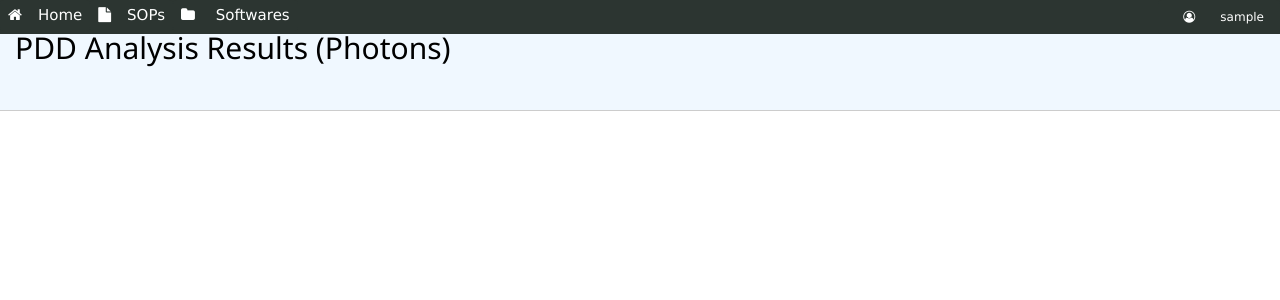
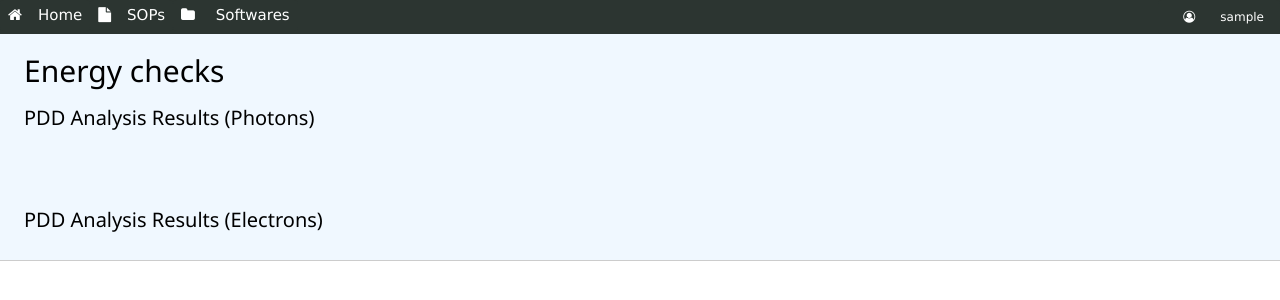
Before and after one commit to nkosie18/work_app, a Flask app: page /energyChecks/upload_status in a window 1280 px wide. Shown: the top 300 px of the page. Run offline with Flask 2, Linux system fonts and the light colour scheme; the visitor is signed in with stand-in values (Sample User, id 1); data comes from the database, SQL or seed files in the repository; data that the repository does not hold is empty; parts of the project's set-up code (start-up, migrations or seed data) failed here and were passed over; some libraries are stand-ins or nearby versions.

Commit message:
work from home

```diff
--- a/app/energyChecks/views.py
+++ b/app/energyChecks/views.py
@@ -21,12 +21,15 @@ def energyChecks():
     return   'hello world' #render_template(energyChecks.htnl, photons = photon_energies, electrons = electron_energies)
 
 class energy_check():
-    def __init__(self, machine, beam, pdd10_curr, pdd10_prev, pdd_comm, tpr2010_curr, tpr2010_prev, tpr2010_comm):
+    def __init__(self, machine, beam, pdd10_curr, pdd10_prev, pdd_comm, tpr2010_curr, tpr2010_prev, tpr2010_comm, dmax_curr, dmax_prev, dmax_comm):
         self.machine = machine
         self.beam = beam
         self.pdd10_curr = pdd10_curr
         self.pdd10_prev = pdd10_prev
         self.pdd_comm = pdd_comm
+        self.dmax_curr = dmax_curr
+        self.dmax_prev = dmax_prev
+        self.dmax_comm = dmax_comm
         self.tpr2010_curr = tpr2010_curr
         self.tpr2010_prev = tpr2010_prev
         self.tpr2010_comm = tpr2010_comm
@@ -36,23 +39,29 @@ class energy_check():
 def upload_status():
     uid_from_session = request.args.get('uid_new')
     new_photon_data = Pdd_data_photons.query.filter_by(uid_new_p = uid_from_session).all()
+    new_electron_data = Pdd_data_electrons.query.filter_by(uid_new_e = uid_from_session).all()
     results = []
+
+    ###########
+    # Photon data
+    #############
     for each_beam in new_photon_data:
         machine_id = each_beam.machine_scaned_p
         beam_id = each_beam.beam_energy_p
         machine_obj = Machine.query.filter_by(id = machine_id).first()
-        beam_obj = Photon_energy.query.filter_by(id = beam_id).first()
+        beam_obj = Photon_energy.query.filter_by(id = beam_id).first()   # this is the commissioning data
         name_combined = '{}_{}'.format(machine_obj.n_name, beam_obj.energy)
         #comm_data = Photon_energy.query.filter(and_(Photon_energy.machine_id_p == machine_id, Photon_energy.id == beam_id)).first()
         previous_data = Pdd_data_photons.query.filter(and_(Pdd_data_photons.machine_scaned_p == machine_id, Pdd_data_photons.beam_energy_p == beam_id, Pdd_data_photons.uid_new_p != uid_from_session)).order_by(desc(Pdd_data_photons.date)).first()
         if previous_data is not None:
-            json_obj = energy_check(machine_obj.n_name, beam_obj.energy, each_beam.pdd10, previous_data.pdd10, beam_obj.com_pdd10, each_beam.tpr2010, previous_data.tpr2010, beam_obj.com_tpr)
+            print("dmax: %s" %each_beam.dose_dmax)
+            json_obj = energy_check(machine_obj.n_name, beam_obj.energy, each_beam.pdd10, previous_data.pdd10, beam_obj.com_pdd10, each_beam.tpr2010, previous_data.tpr2010, beam_obj.com_tpr, each_beam.dose_dmax, previous_data.dose_dmax, beam_obj.com_dose_dmax)
             results.append(json_obj)
         if previous_data is None:
-            json_obj = energy_check(machine_obj.n_name, beam_obj.energy, each_beam.pdd10, beam_obj.com_pdd10, beam_obj.com_pdd10, each_beam.tpr2010, beam_obj.com_tpr, beam_obj.com_tpr)
+            json_obj = energy_check(machine_obj.n_name, beam_obj.energy, each_beam.pdd10, beam_obj.com_pdd10, beam_obj.com_pdd10, each_beam.tpr2010, beam_obj.com_tpr, beam_obj.com_tpr, each_beam.dose_dmax, beam_obj.com_dose_dmax, beam_obj.com_dose_dmax)
             results.append(json_obj)
 
-    return render_template('energyChecks/upload_status.html',round = round, results = results, abs = abs)
+    return render_template('energyChecks/upload_status.html',round = round, results = results, abs = abs, float = float )
 
 
 
@@ -101,7 +110,7 @@ def update_pdd():
 
                                 if beamEnergy == '110X':
                                     machine_energy = Photon_energy.query.filter(and_(Photon_energy.energy == '10X-FFF', Photon_energy.machine_id_p == machine.id)).first_or_404()
-                                pdd_data = Pdd_data_photons(uid_new_p = uid_new, date = date_today, pdd10 = float(each_scan.calc_results()['D100']), tpr2010 = float(each_scan.calc_results()['Q Index']), machine_scaned_p = machine.id, beam_energy_p = machine_energy.id,  user_added_by_p = current_user.id)
+                                pdd_data = Pdd_data_photons(uid_new_p = uid_new, date = date_today, pdd10 = float(each_scan.calc_results()['D100']), tpr2010 = float(each_scan.calc_results()['Q Index']), dose_dmax = each_scan.calc_results()['D max'] , machine_scaned_p = machine.id, beam_energy_p = machine_energy.id,  user_added_by_p = current_user.id)
 
                                 checkDuplicate = Pdd_data_photons.query.filter(and_(Pdd_data_photons.date == date_today, Pdd_data_photons.machine_scaned_p == machine.id, Pdd_data_photons.beam_energy_p == machine_energy.id)).first()
                                 if not checkDuplicate is None:
--- a/app/static/css/energy.css
+++ b/app/static/css/energy.css
@@ -4,7 +4,7 @@ hr {
 }
 .heading {
   border-bottom: 1px solid #ccc;
-  padding-left: 15px;
+  padding-left: 24px;
   padding-top: 15px;
   background-color: aliceblue;
 }
@@ -28,3 +28,8 @@ hr {
   padding-right: 5px;
   padding-left: 5px;
 }
+
+#bottomline {
+  border-top: 1px solid #111;
+  border-radius: 2px;
+}
--- a/app/templates/energyChecks/upload_status.html
+++ b/app/templates/energyChecks/upload_status.html
@@ -6,7 +6,9 @@
 {% endblock head %} {% block title %} Energy Checks results photons {% endblock
 %} {% block content %}
 <div class="heading w3-container-fluid">
-  <h2>PDD Analysis Results (Photons)</h2>
+  <br />
+  <h2>Energy checks</h2>
+  <h4>PDD Analysis Results (Photons)</h4>
   <div class="w3-row">
     <p style="color: tomato">
       {% with messages = get_flashed_messages() %} {% if messages %} {% for
@@ -36,7 +38,7 @@
           <p>PDD<sub>10</sub>:</p>
         </div>
         <div class="w3-col l6 m6 s6">
-          <p>{{round(each.pdd10_curr,2)}}</p>
+          <p>{{round(each.pdd10_curr,2)}} %</p>
         </div>
       </div>
       <div class="w3-row">
@@ -48,7 +50,7 @@
             <div class="w3-col l6 m6 s6">
               <p>
                 {{ round(100 * (each.pdd10_curr - each.pdd10_prev) /
-                each.pdd10_prev),2}}%
+                each.pdd10_prev),2}} % Different
               </p>
             </div>
             <div class="w3-col l6 m6 s6">
@@ -71,7 +73,7 @@
             <div class="w3-col l6 m6 s6">
               <p>
                 {{ round(100 * (each.pdd10_curr - each.pdd_comm) /
-                each.pdd_comm),2}}%
+                each.pdd_comm),2}} % Different
               </p>
             </div>
             <div class="w3-col l6 m6 s6">
@@ -103,7 +105,7 @@
             <div class="w3-col l6 m6 s6">
               <p>
                 {{ round(100 * (each.tpr2010_curr - each.tpr2010_prev) /
-                each.tpr2010_prev),2}}%
+                each.tpr2010_prev),2}} % Different
               </p>
             </div>
             <div class="w3-col l6 m6 s6">
@@ -126,7 +128,7 @@
             <div class="w3-col l6 m6 s6">
               <p>
                 {{ round(100 * (each.tpr2010_curr - each.tpr2010_comm) /
-                each.tpr2010_comm),2}}%
+                each.tpr2010_comm),2}} % Different
               </p>
             </div>
             <div class="w3-col l6 m6 s6">
@@ -141,11 +143,68 @@
         </div>
       </div>
       <br /><br />
+      <div class="w3-row">
+        <div class="w3-col l6 m6 s6">
+          <p>Dose<sub>dmax</sub> :</p>
+        </div>
+        <div class="w3-col l6 m6 s6">
+          <p>{{each.dmax_curr}} mm</p>
+        </div>
+      </div>
+      <div class="w3-row">
+        <div class="w3-col l6 m6 s6">
+          <p>Compared previous Dose<sub>dmax</sub>:</p>
+        </div>
+        <div class="w3-col l6 m6 s6">
+          <div class="w3-row">
+            <div class="w3-col l6 m6 s6">
+              <p>{{round(each.dmax_curr - each.dmax_prev,2)}} mm</p>
+            </div>
+            <div class="w3-col l6 m6 s6">
+              {% if (each.dmax_curr - each.dmax_prev) < 3 %}
+              <p class="Pass">Pass</p>
+              {% else %}
+              <p class="Fail">Fail</p>
+              {% endif %}
+            </div>
+          </div>
+        </div>
+      </div>
+
+      <div class="w3-row">
+        <div class="w3-col l6 m6 s6">
+          <p>Compared commissioning Dose<sub>dmax</sub>:</p>
+        </div>
+        <div class="w3-col l6 m6 s6">
+          <div class="w3-row">
+            <div class="w3-col l6 m6 s6">
+              <p>
+                {{round(float(each.dmax_curr) - float(each.dmax_comm),2)}} mm
+              </p>
+            </div>
+            <div class="w3-col l6 m6 s6">
+              {% if (each.dmax_curr - each.dmax_comm) < 2 %}
+              <p class="Pass">Pass</p>
+              {% else %}
+              <p class="Fail">Fail</p>
+              {% endif %}
+            </div>
+          </div>
+        </div>
+      </div>
+      <hr id="bottomline" />
+      <br /><br />
       {% endfor %}
     </div>
     <div class="w3-col l6 m6 w3-hide-small">
       <p></p>
     </div>
   </div>
+  <div class="w3-row">
+    <br />
+    <h4>PDD Analysis Results (Electrons)</h4>
+    <div class="w3-col l6 m6"></div>
+    <div class="w3-col l6 m6 w3-hide-small"><p></p></div>
+  </div>
 </div>
 {% endblock content %}
```
Also changed, not shown: README.txt.
